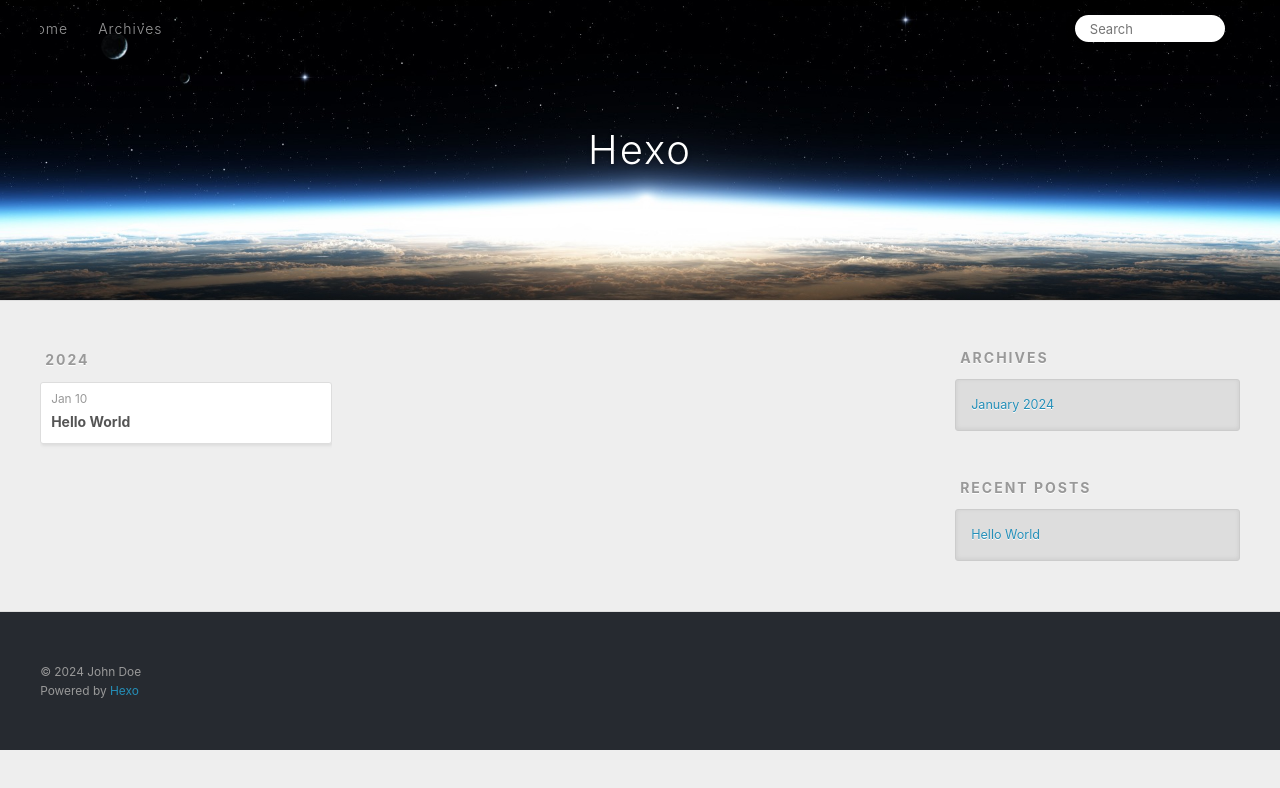
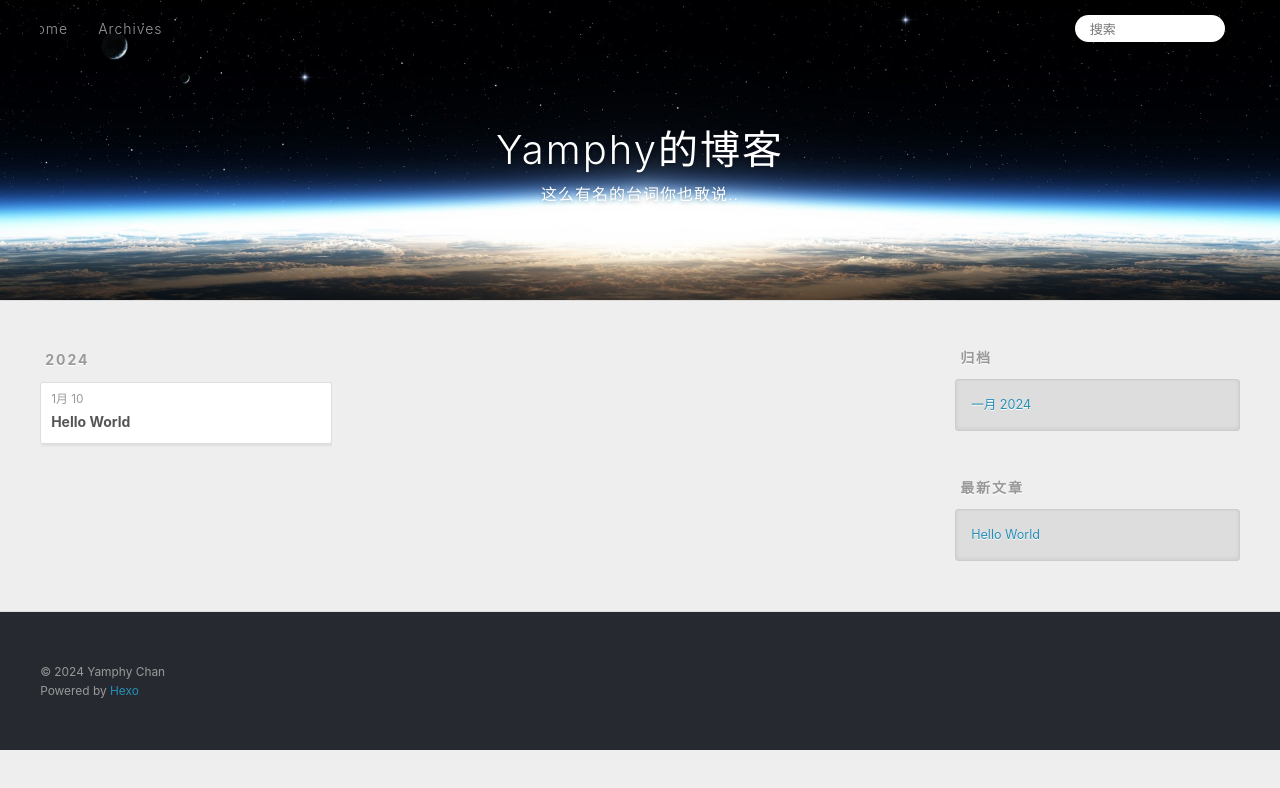
Before and after one commit to KANIOYH/KANIOYH.github.io, a plain HTML site: page archives/index.html in a window 1280 px wide. Both pictures are taken after a click on the link 1232 px from the left and 27 px from the top of the page. Drawn offline with Linux system fonts and the light colour scheme.

Commit message:
Site updated: 2024-01-10 10:31:44

```diff
--- a/archives/index.html
+++ b/archives/index.html
@@ -4,17 +4,20 @@
   <meta charset="utf-8">
 
 
-  <title>Archives | Hexo</title>
+  <title>归档 | Yamphy的博客</title>
   <meta name="viewport" content="width=device-width, initial-scale=1, shrink-to-fit=no">
-  <meta property="og:type" content="website">
-<meta property="og:title" content="Hexo">
+  <meta name="description" content="技术分享">
+<meta property="og:type" content="website">
+<meta property="og:title" content="Yamphy的博客">
 <meta property="og:url" content="http://example.com/archives/index.html">
-<meta property="og:site_name" content="Hexo">
-<meta property="og:locale" content="en_US">
-<meta property="article:author" content="John Doe">
+<meta property="og:site_name" content="Yamphy的博客">
+<meta property="og:description" content="技术分享">
+<meta property="og:locale" content="zh_CN">
+<meta property="article:author" content="Yamphy Chan">
+<meta property="article:tag" content="GPU">
 <meta name="twitter:card" content="summary">
 
-    <link rel="alternate" href="/atom.xml" title="Hexo" type="application/atom+xml">
+    <link rel="alternate" href="/atom.xml" title="Yamphy的博客" type="application/atom+xml">
 
 
     <link rel="shortcut icon" href="/favicon.png">
@@ -39,8 +42,12 @@
   <div id="header-outer" class="outer">
     <div id="header-title" class="inner">
       <h1 id="logo-wrap">
-        <a href="/" id="logo">Hexo</a>
+        <a href="/" id="logo">Yamphy的博客</a>
       </h1>
+
+        <h2 id="subtitle-wrap">
+          <a href="/" id="subtitle">这么有名的台词你也敢说..</a>
+        </h2>
 
     </div>
     <div id="header-inner" class="inner">
@@ -55,12 +62,12 @@
       <nav id="sub-nav">
 
 
-          <a class="nav-icon" href="/atom.xml" title="RSS Feed"><span class="fa fa-rss"></span></a>
+          <a class="nav-icon" href="/atom.xml" title="RSS 订阅"><span class="fa fa-rss"></span></a>
 
-        <a class="nav-icon nav-search-btn" title="Search"><span class="fa fa-search"></span></a>
+        <a class="nav-icon nav-search-btn" title="搜索"><span class="fa fa-search"></span></a>
       </nav>
       <div id="search-form-wrap">
-        <form action="//google.com/search" method="get" accept-charset="UTF-8" class="search-form"><input type="search" name="q" class="search-form-input" placeholder="Search"><button type="submit" class="search-form-submit">&#xF002;</button><input type="hidden" name="sitesearch" value="http://example.com"></form>
+        <form action="//google.com/search" method="get" accept-charset="UTF-8" class="search-form"><input type="search" name="q" class="search-form-input" placeholder="搜索"><button type="submit" class="search-form-submit">&#xF002;</button><input type="hidden" name="sitesearch" value="http://example.com"></form>
       </div>
     </div>
   </div>
@@ -84,7 +91,7 @@
   <div class="archive-article-inner">
     <header class="archive-article-header">
       <a href="/2024/01/10/hello-world/" class="archive-article-date">
-  <time class="dt-published" datetime="2024-01-10T02:06:46.015Z" itemprop="datePublished">Jan 10</time>
+  <time class="dt-published" datetime="2024-01-10T02:06:46.015Z" itemprop="datePublished">1月 10</time>
 </a>
 
 
@@ -116,9 +123,9 @@
 
 
   <div class="widget-wrap">
-    <h3 class="widget-title">Archives</h3>
+    <h3 class="widget-title">归档</h3>
     <div class="widget">
-      <ul class="archive-list"><li class="archive-list-item"><a class="archive-list-link" href="/archives/2024/01/">January 2024</a></li></ul>
+      <ul class="archive-list"><li class="archive-list-item"><a class="archive-list-link" href="/archives/2024/01/">一月 2024</a></li></ul>
     </div>
   </div>
 
@@ -126,7 +133,7 @@
 
 
   <div class="widget-wrap">
-    <h3 class="widget-title">Recent Posts</h3>
+    <h3 class="widget-title">最新文章</h3>
     <div class="widget">
       <ul>
 
@@ -147,7 +154,7 @@
   <div class="outer">
     <div id="footer-info" class="inner">
 
-      &copy; 2024 John Doe<br>
+      &copy; 2024 Yamphy Chan<br>
       Powered by <a href="https://hexo.io/" target="_blank">Hexo</a>
     </div>
   </div>
```
Also changed, not shown: 2024/01/10/hello-world/index.html (+19 -14 lines), archives/2024/01/index.html (+23 -16 lines), archives/2024/index.html (+23 -16 lines), index.html (+23 -16 lines).
